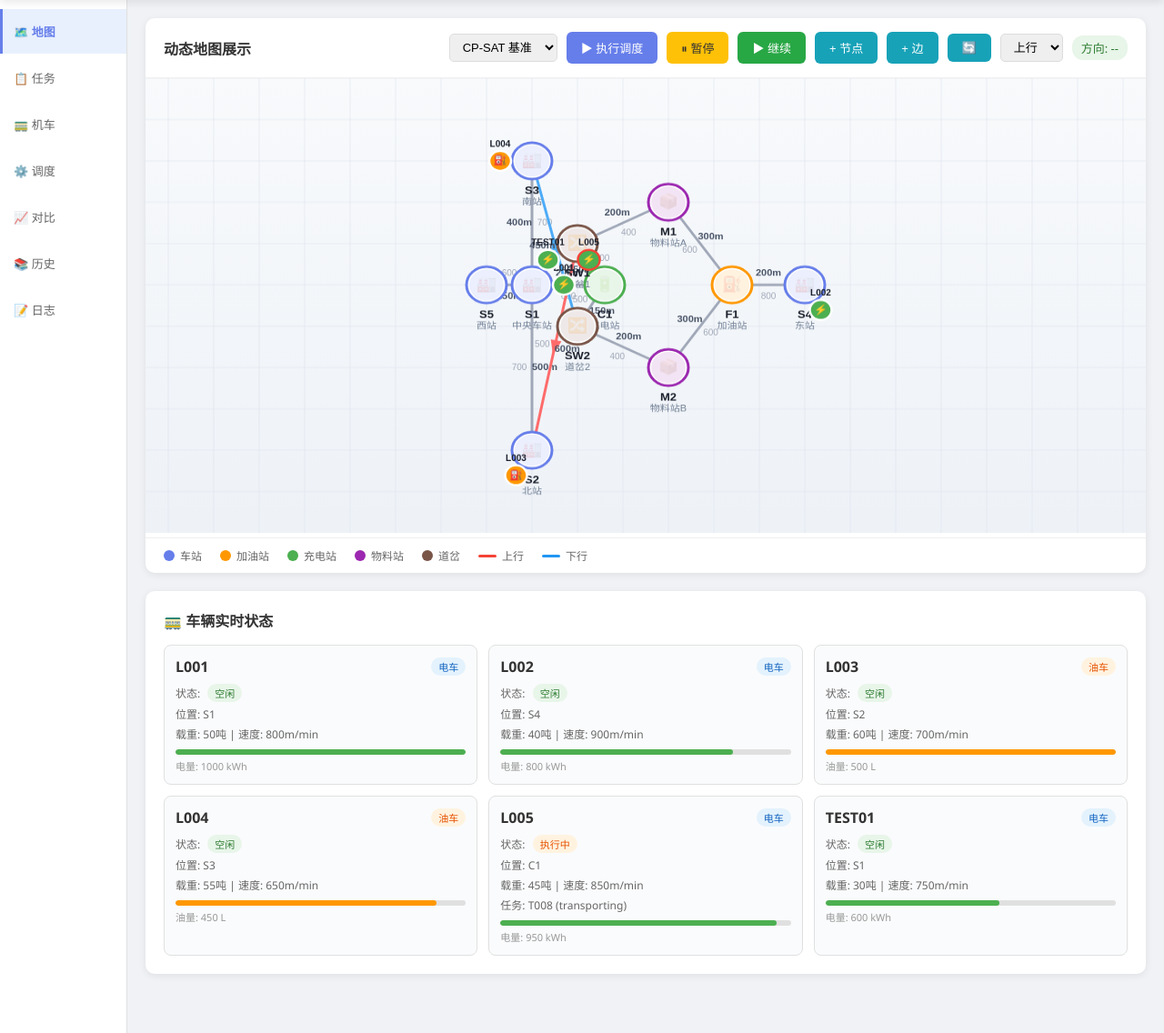
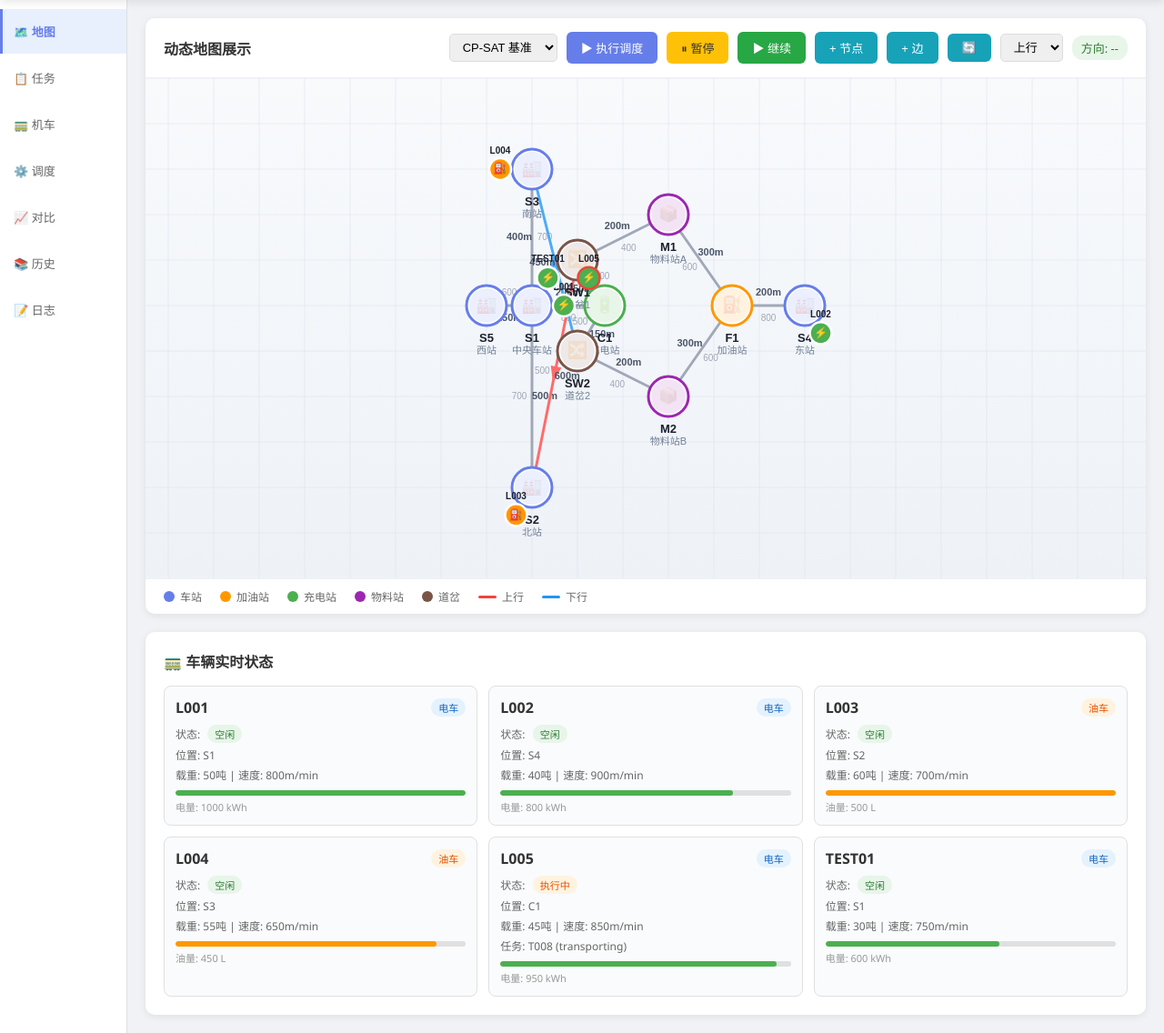
Before and after one commit to xiaoma2003/vehicle, a Flask app: page / in a window 1280 px wide. Shown: the part 65-1201 px from the top of the page at 91% size. Run offline with Flask 3, Linux system fonts and the light colour scheme; data that the repository does not hold is empty.

Commit message:
fix: 修复地图不显示问题 - 增强resize健壮性、布局完成后重新适配
- resize() 处理容器宽度为0的情况（兜底800px）
- 避免重复设置相同的canvas尺寸
- setData 时先 resize 再 fitToView
- initMap 延迟100ms/500ms/window.load多次触发适配
- CSS map-canvas 高度调整为 550px 与 JS 保持一致
- 添加 display:block 避免inline间隙

```diff
--- a/static/css/style.css
+++ b/static/css/style.css
@@ -231,9 +231,10 @@ body {
 
 .map-canvas {
     width: 100%;
-    height: 500px;
-    background: #fafbfc;
+    height: 550px;
+    background: #f8fafc;
     cursor: crosshair;
+    display: block;
 }
 
 .map-legend {
--- a/static/js/map.js
+++ b/static/js/map.js
@@ -64,13 +64,18 @@ class DynamicMap {
 
     resize() {
         const rect = this.canvas.parentElement.getBoundingClientRect();
-        this.canvas.width = rect.width;
-        this.canvas.height = 550;
+        const w = rect.width > 0 ? rect.width : 800;
+        const h = 550;
+        if (this.canvas.width !== w) this.canvas.width = w;
+        if (this.canvas.height !== h) this.canvas.height = h;
+        this.canvas.style.width = w + 'px';
+        this.canvas.style.height = h + 'px';
     }
 
     setData(nodes, edges) {
         this.nodes = nodes;
         this.edges = edges;
+        this.resize();
         this.fitToView();
     }
 
@@ -617,4 +622,16 @@ let dynamicMap = null;
 
 function initMap() {
     dynamicMap = new DynamicMap('mapCanvas');
+    setTimeout(() => {
+        dynamicMap.resize();
+        if (dynamicMap.nodes.length > 0) dynamicMap.fitToView();
+    }, 100);
+    setTimeout(() => {
+        dynamicMap.resize();
+        if (dynamicMap.nodes.length > 0) dynamicMap.fitToView();
+    }, 500);
+    window.addEventListener('load', () => {
+        dynamicMap.resize();
+        if (dynamicMap.nodes.length > 0) dynamicMap.fitToView();
+    });
 }
```
